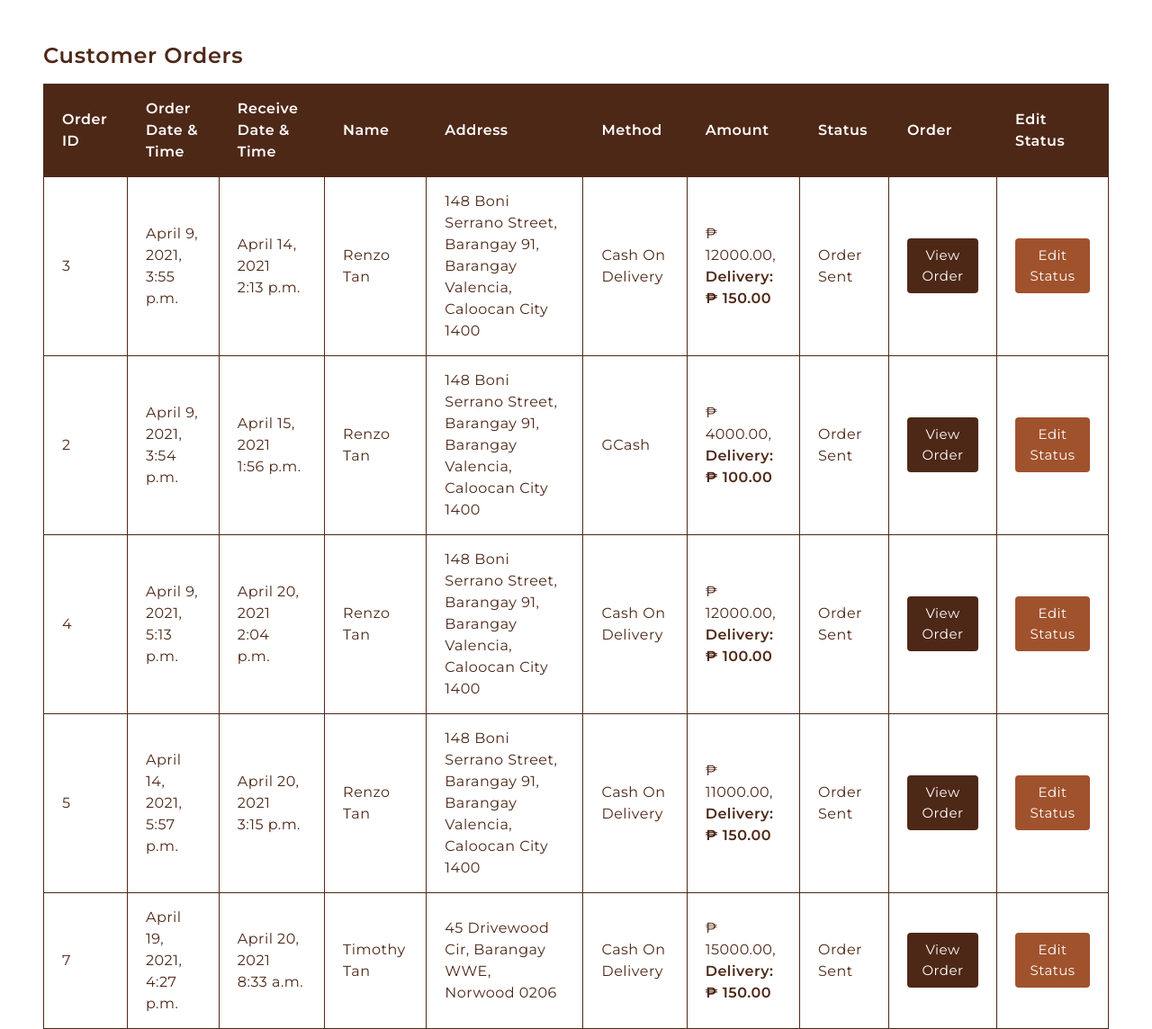
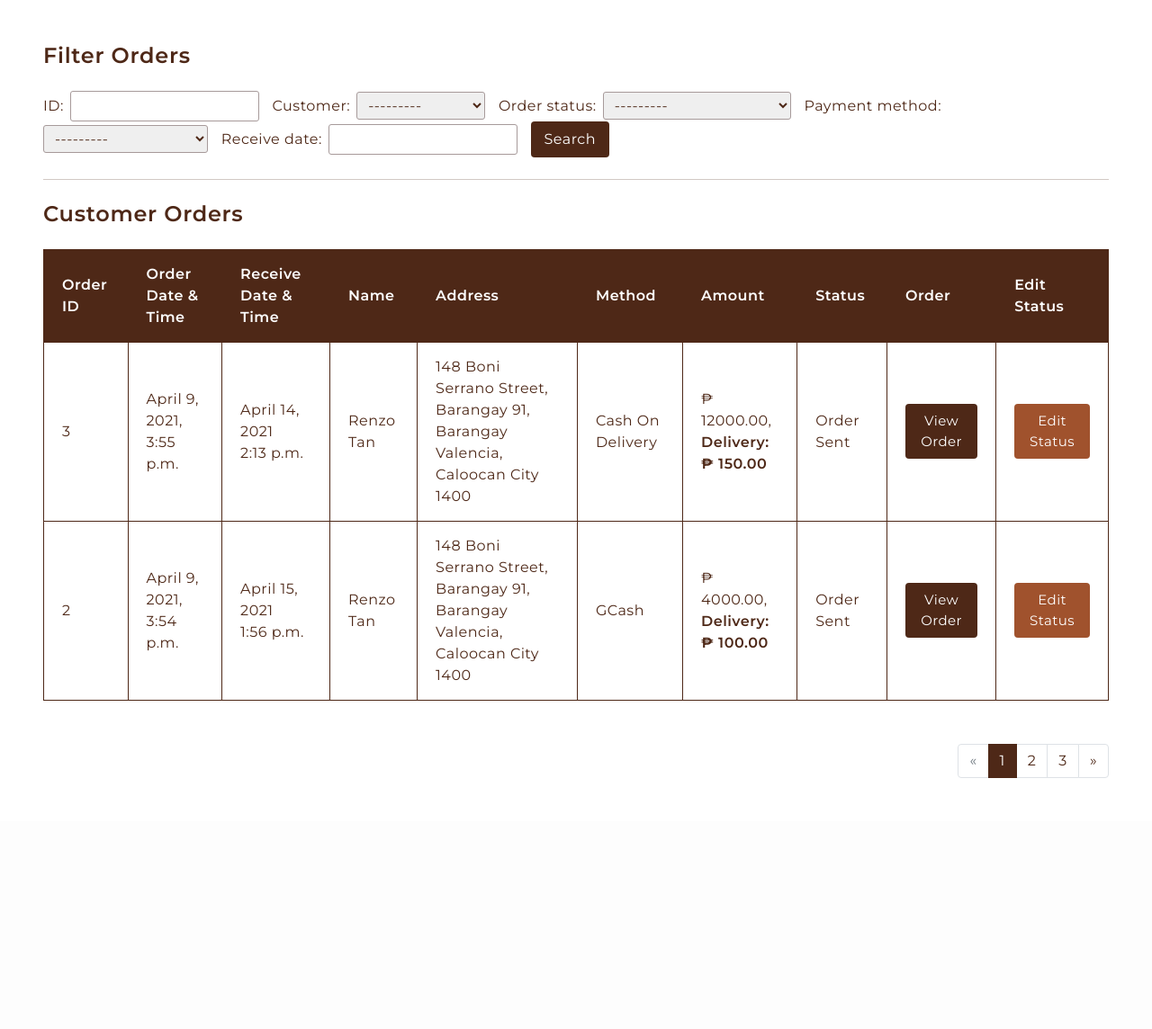
Before and after one commit to renzotimtan/MSYS42-Deli2Go-Ecommerce, a Django app: page /cashier/customer-orders/ in a window 1280 px wide. Shown: the part 125-1269 px from the top of the page at 90% size. After the commit the page ends 990 px from the top, so only its background shows below. Run offline with Django 3.2, Linux system fonts and the light colour scheme; data comes from the database, SQL or seed files in the repository; both versions use the stored data as it was after the commit.

Commit message:
Added order filter, pagination, and modal

```diff
--- /dev/null
+++ b/cashier/filters.py
@@ -0,0 +1,9 @@
+import django_filters
+from .models import Order
+
+class OrderFilter(django_filters.FilterSet):
+    class Meta:
+        model = Order
+        fields = ['id', 'customer', 'order_status', 'payment_method', 'receive_date']
+
+#
--- a/cashier/views.py
+++ b/cashier/views.py
@@ -1,6 +1,6 @@
 from django.shortcuts import render, redirect
 from .forms import *
-from .models import Item
+from .models import *
 from django.db.models import Q
 from django.contrib import messages
 
@@ -9,6 +9,7 @@ from django.core.paginator import Paginator
 
 # filters
 from customer.filters import ItemFilter
+from .filters import OrderFilter
 
 # json
 import json
@@ -22,14 +23,13 @@ def dashboard(request):
 def edit_inventory(request):
     # Filter Items
     items = Item.objects.all().order_by('-brand')
-
     item_filter = ItemFilter(request.GET, queryset=items)
     items = item_filter.qs
 
     # Pagination
-    paginator = Paginator(items, 2)
+    paginator = Paginator(items, 10)
     page_number = request.GET.get('page')
-    page_obj = paginator.get_page(page_number)
+    items_list = paginator.get_page(page_number)
 
     # URL copy
     get_copy = request.GET.copy()
@@ -37,12 +37,39 @@ def edit_inventory(request):
         get_copy.pop('page')
 
     context = {
-        'items':items,
         'item_filter':item_filter,
-        'items_list': page_obj,
+        'items_list': items_list,
         'get_copy': get_copy
     }
     return render(request, 'cashier/edit_inventory.html', context)
+
+# VIEW CUSTOMER ORDERS
+def customer_orders(request):
+    # Filter Orders
+    orders = Order.objects.filter(complete=True).order_by("receive_date")
+    order_filter = OrderFilter(request.GET, queryset=orders)
+    orders = order_filter.qs
+
+    # Pagination
+    paginator = Paginator(orders, 2)
+    page_number = request.GET.get('page')
+    orders_list = paginator.get_page(page_number)
+
+     # URL copy
+    get_copy = request.GET.copy()
+    if get_copy.get('page'):
+        get_copy.pop('page')
+
+    # Get ordered-items
+    ordered_items = OrderedItem.objects.all()
+
+    context = {
+        'order_filter': order_filter,
+        'orders_list': orders_list,
+        'get_copy': get_copy,
+        'ordered_items': ordered_items
+    }
+    return render(request, 'cashier/customer_orders.html', context)
 
 def add_items(request):
     form = ItemForm()
@@ -110,9 +137,3 @@ def delete_items(request):
     messages.success(request, f"{item.name} has been deleted")
 
     return JsonResponse("Item Deleted", safe=False)
-
-# VIEW CUSTOMER ORDERS
-def customer_orders(request):
-    orders = Order.objects.filter(complete=True).order_by("receive_date")
-    context = {'orders':orders}
-    return render(request, 'cashier/customer_orders.html', context)
--- a/customer/filters.py
+++ b/customer/filters.py
@@ -1,6 +1,8 @@
 import django_filters
 from cashier.models import *
 from django_filters import NumberFilter, CharFilter
+
+
 
 class ItemFilter(django_filters.FilterSet):
     name = CharFilter(field_name='name', lookup_expr='icontains')
--- a/static/css/styles.css
+++ b/static/css/styles.css
@@ -413,6 +413,14 @@ button {
     width: 30%;
 }
 
+.add-address__submit {
+    grid-column: 1/3;
+}
+
+.add-address__submit button {
+    padding: 10px 15px;
+}
+
 .add-address__content input,
 .add-address__content select {
     width: 100%;
@@ -538,6 +546,7 @@ button {
 
 /* Modal Content/Box */
 .modal-content {
+    position: relative;
     background-color: #fefefe;
     margin: 15% auto; /* 15% from the top and centered */
     padding: 20px;
@@ -545,6 +554,36 @@ button {
     width: 80%; /* Could be more or less, depending on screen size */
 }
 
+/* The Close Button */
+.close {
+  position: absolute;
+  top: 3px;
+  right: 10px;
+  color: var(--darkbrown);
+  float: right;
+  font-size: 28px;
+  font-weight: bold;
+}
+
+.close:hover,
+.close:focus {
+  color: black;
+  text-decoration: none;
+  cursor: pointer;
+}
+
+/* Edit Inventory */
 .edit-inventory {
     margin-bottom: 300px;
 }
+
+/* Customer Orders */
+.customer-order__filter input,
+.customer-order__filter select {
+    margin-right: 10px;
+    padding: 4px 8px;
+}
+
+.customer-order__filter label {
+    margin-right: 7px;
+}
--- a/templates/cashier/customer_orders.html
+++ b/templates/cashier/customer_orders.html
@@ -9,11 +9,18 @@
 {% endblock topbar-button %}
 
 {% block content %}
-<main class="customer-orders mt-5 px-5">
-
+<main class="customer-orders my-5 px-5">
+    <section class="customer-order__filter">
+        <form action="" method="GET">
+            <h4 class="mb-4">Filter Orders</h4>
+            {{order_filter.form}}
+            <button class="bg-darkbrown" type="submit">Search</button>
+        </form>
+    </section>
+    <hr class="my-4">
     <section class="customer-orders__table">
         <h4>Customer Orders</h4>
-        <table class="mt-3">
+        <table class="mt-4">
             <thead>
                 <tr>
                     <th>Order ID</th>
@@ -30,7 +37,7 @@
             </thead>
             <tbody>
 
-                {% for order in orders %}
+                {% for order in orders_list %}
                 <tr>
                     <td>{{order.id}}</td>
                     <td>{{order.order_date}}</td>
@@ -40,14 +47,102 @@
                     <td>{{order.payment_method}}</td>
                     <td>&#8369; {{order.get_cart_total}}, <br> <strong>Delivery: &#8369; {{order.delivery_fee}}</strong></td>
                     <td>{{order.order_status}}</td>
-                    <td><a href=""><button class="bg-darkbrown">View Order</button></a></td>
+                    <td><a href=""><button class="view-order bg-darkbrown" data-product={{order.id}}>View Order</button></a></td>
                     <td><a href=""><button class="bg-sienna">Edit Status</button></a></td>
                 </tr>
+                <div class="modal modal-{{order.id}}">
+                    <!-- Modal content -->
+                    <div class="modal-content w-25">
+                        <span class="close">&times;</span>
+                        <h5>All Ordered Items</h5>
+                        <hr class="mt-3">
+                        {% for ordered_item in ordered_items %}
+                            {% if ordered_item.order.id == order.id %}
+                                <p class="mb-1">x{{ordered_item.quantity}} - <strong>{{ordered_item.item.name}}</strong></p>
+                            {% endif %}
+                        {% endfor %}
+                    </div>
+                </div>
                 {% endfor %}
 
 
             </tbody>
         </table>
     </section>
+     <section class="pagination-section mt-5 text-center">
+        {% if orders_list.has_other_pages %}
+        <ul class="pagination justify-content-end">
+
+          <!-- PREVIOUS -->
+          {% if orders_list.has_previous %}
+          <li class="page-item">
+            <a href="?{{ get_copy.urlencode }}&page={{orders_list.previous_page_number}}" class="page-link">&laquo;</a>
+          </li>
+          {% else %}
+            <li class="page-item disabled">
+              <a class="page-link">&laquo;</a>
+            </li>
+          {% endif %}
+
+          <!-- NUMBERS -->
+          {% for i in orders_list.paginator.page_range %}
+            {% if orders_list.number == i %}
+              <li class="page-item active">
+                <a class="page-link">{{i}}</a>
+              </li>
+            {% else %}
+              <li class="page-item">
+                <a href="?{{ get_copy.urlencode }}&page={{i}}" class="page-link">{{i}}</a>
+              </li>
+            {% endif %}
+          {% endfor %}
+
+          <!-- NEXT -->
+          {% if orders_list.has_next %}
+          <li class="page-item">
+
+            <a href="?{{ get_copy.urlencode }}&page={{orders_list.next_page_number}}" class="page-link">&raquo;</a>
+          </li>
+          {% else %}
+            <li class="page-item disabled">
+              <a class="page-link">&raquo;</a>
+            </li>
+          {% endif %}
+
+
+        </ul>
+        {% endif %}
+    </section>
 </main>
+<script>
+    const viewButton = document.querySelectorAll('.view-order');
+    const modals = document.querySelectorAll('.modal');
+    const closeButtons = document.querySelectorAll('.close');
+
+
+    for (let button of viewButton) {
+        button.addEventListener('click', (e) => {
+            e.preventDefault()
+            let order = e.target.dataset.product;
+            const currentModal = document.querySelector('.modal-' + order)
+            currentModal.style.display = "block";
+        })
+    }
+
+        // When the user clicks anywhere outside of the modal, close it
+    window.addEventListener('click', (e) => {
+        for (let modal of modals) {
+            if (e.target == modal) {
+                modal.style.display = 'none';
+            }
+        }
+    });
+
+    for (let button of closeButtons) {
+        button.addEventListener('click', (e) => {
+            button.parentElement.parentElement.style.display = "none"
+        });
+    }
+
+</script>
 {% endblock content %}
--- a/templates/customer/dashboard/addresses/addresses.html
+++ b/templates/customer/dashboard/addresses/addresses.html
@@ -20,7 +20,8 @@
     </header>
 
     <section class="mt-4 mb-5 card-bg p-4">
-        {% if addresses %} {% for address in addresses %}
+        {% if addresses %}
+        {% for address in addresses %}
         <div class="address">
             <h5>Address {{ forloop.counter }}</h5>
             <p class="mt-2">
@@ -68,7 +69,8 @@
                 </div>
             </div>
         </div>
-        {% endfor %} {% else %}
+        {% endfor %}
+        {% else %}
         <h5>No Addresses Available</h5>
         {% endif %}
     </section>
```
Also changed, not shown: templates/customer/checkout.html (+4 -5 lines), templates/customer/dashboard/addresses/add_address.html (+9 -14 lines), db.sqlite3.
